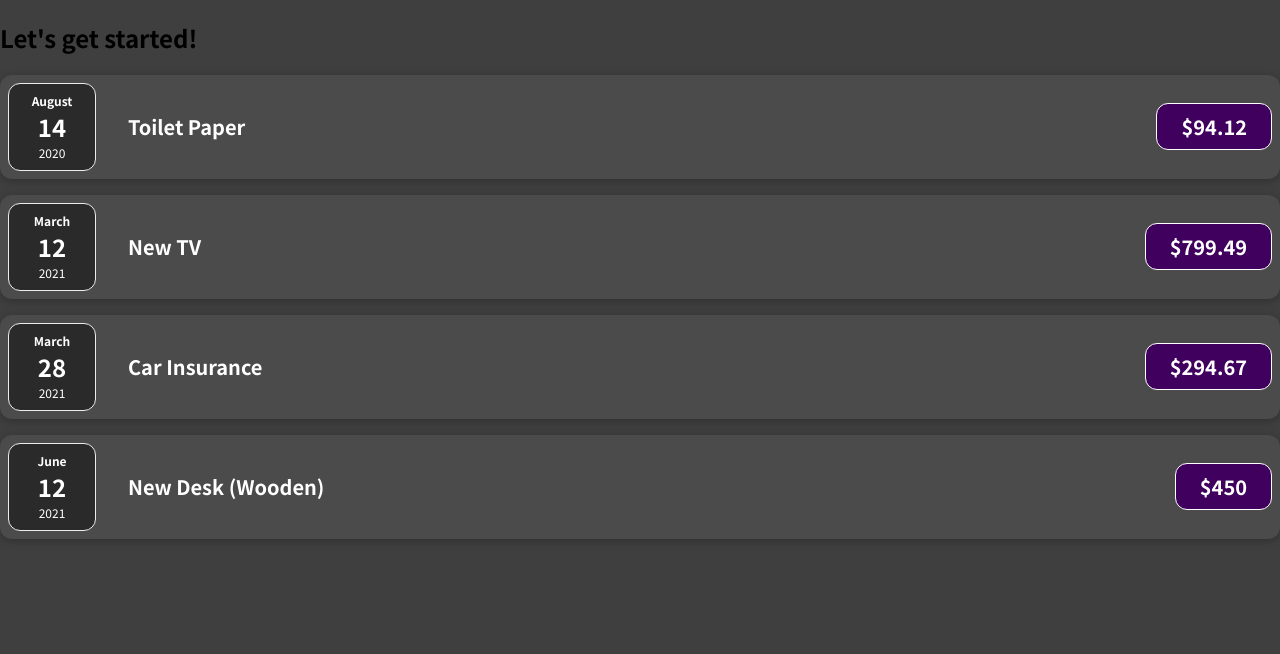
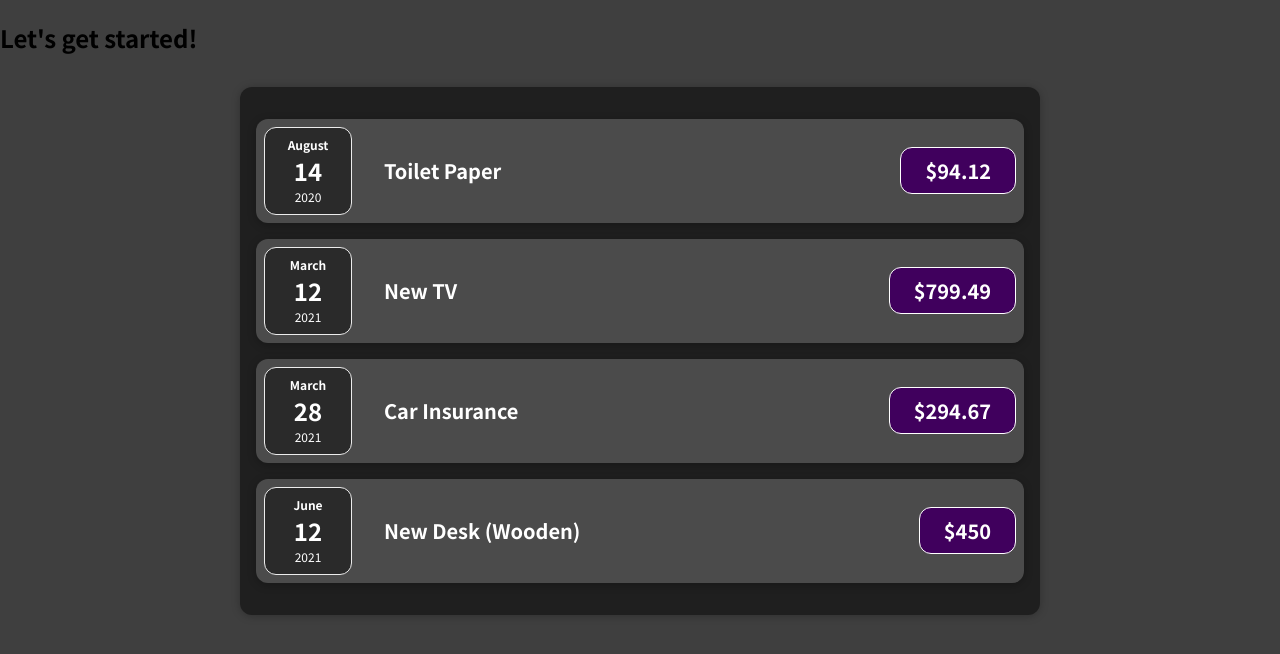
Before and after one commit to NicoleDreon/react-complete-guide, a JavaScript app: page / in a window 1280 px wide. Shown: the top 654 px of the page. Built offline with nearby package versions, Linux system fonts and the light colour scheme.

Commit message:
add expenses component

```diff
--- a/src/App.js
+++ b/src/App.js
@@ -1,4 +1,4 @@
-import ExpenseItem from "./components/ExpenseItem";
+import Expenses from "./components/Expenses";
 
 function App() {
   const expenses = [
@@ -26,26 +26,7 @@
   return (
     <div>
       <h2>Let's get started!</h2>
-      <ExpenseItem
-        title={expenses[0].title}
-        amount={expenses[0].amount}
-        date={expenses[0].date}
-      />
-      <ExpenseItem
-        title={expenses[1].title}
-        amount={expenses[1].amount}
-        date={expenses[1].date}
-      />
-      <ExpenseItem
-        title={expenses[2].title}
-        amount={expenses[2].amount}
-        date={expenses[2].date}
-      />
-      <ExpenseItem
-        title={expenses[3].title}
-        amount={expenses[3].amount}
-        date={expenses[3].date}
-      />
+      <Expenses expenses={expenses} />
     </div>
   );
 }
--- /dev/null
+++ b/src/components/Expenses.css
@@ -0,0 +1,9 @@
+.expenses {
+  padding: 1rem;
+  background-color: rgb(31, 31, 31);
+  margin: 2rem auto;
+  width: 50rem;
+  max-width: 95%;
+  border-radius: 12px;
+  box-shadow: 0 1px 8px rgba(0, 0, 0, 0.25);
+}
--- /dev/null
+++ b/src/components/Expenses.js
@@ -0,0 +1,30 @@
+import ExpenseItem from "./ExpenseItem";
+import "./Expenses.css";
+function Expenses({ expenses }) {
+  return (
+    <div className='expenses'>
+      <ExpenseItem
+        title={expenses[0].title}
+        amount={expenses[0].amount}
+        date={expenses[0].date}
+      />
+      <ExpenseItem
+        title={expenses[1].title}
+        amount={expenses[1].amount}
+        date={expenses[1].date}
+      />
+      <ExpenseItem
+        title={expenses[2].title}
+        amount={expenses[2].amount}
+        date={expenses[2].date}
+      />
+      <ExpenseItem
+        title={expenses[3].title}
+        amount={expenses[3].amount}
+        date={expenses[3].date}
+      />
+    </div>
+  );
+}
+
+export default Expenses;
```
Also changed, not shown: 1 other file (tests, documents, lock files or other folders).
